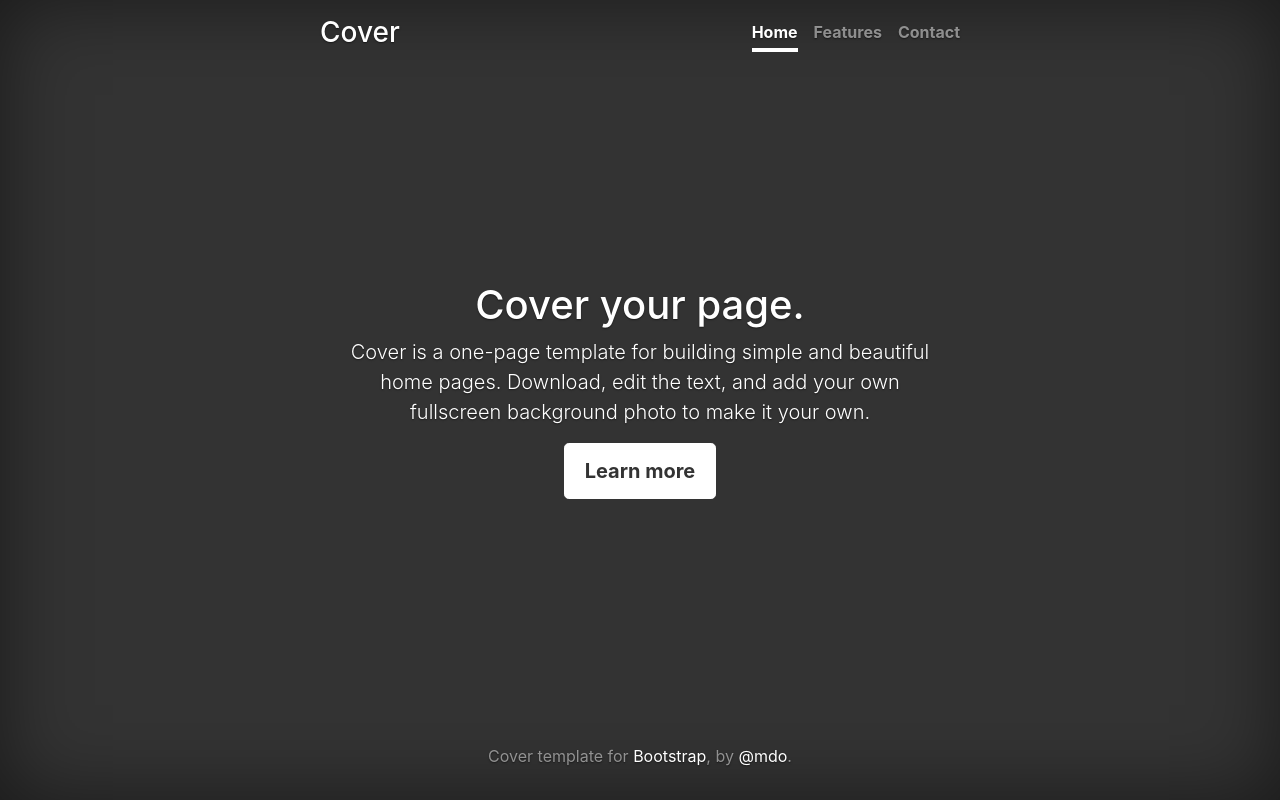
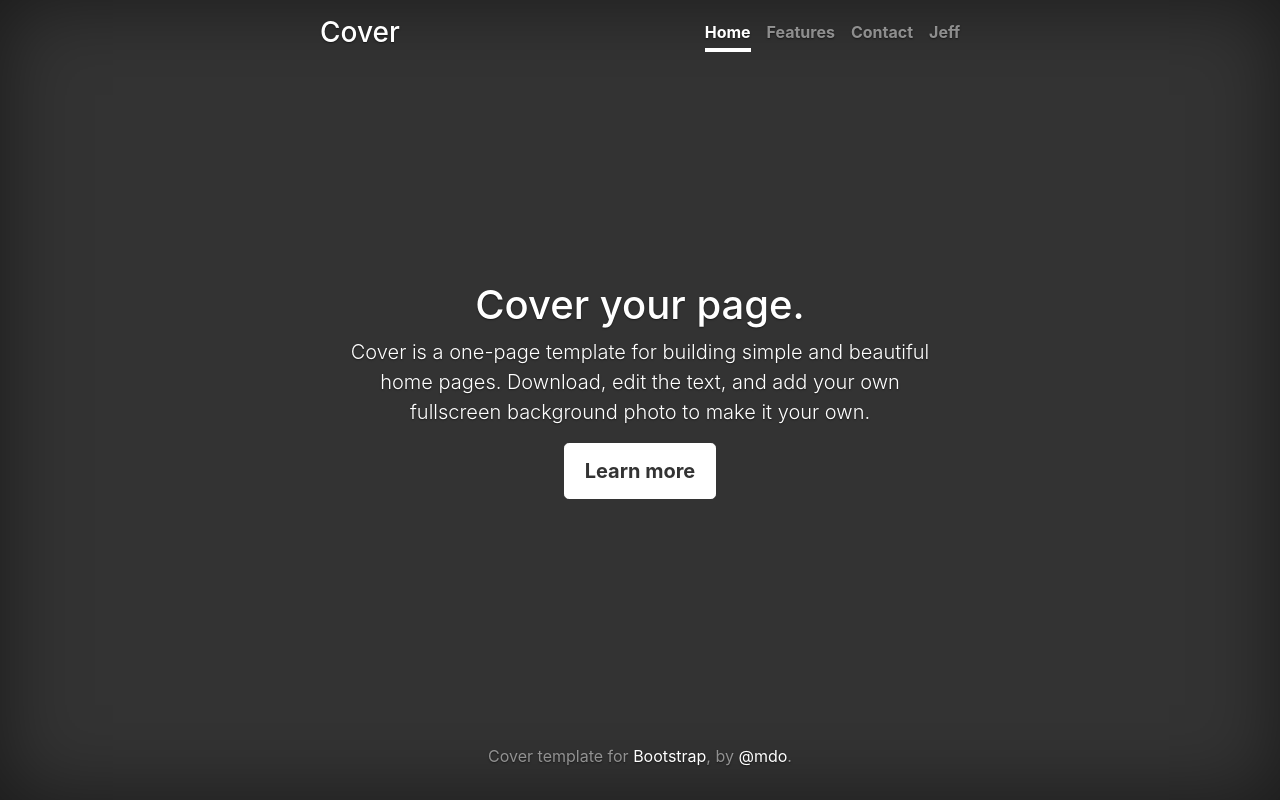
Before and after one commit to c85645/gitPractice, a plain HTML site: page index.html in a window 1280 px wide. Drawn offline with nearby package versions, Linux system fonts and the light colour scheme.

Commit message:
Add Jeff tag

```diff
--- a/index.html
+++ b/index.html
@@ -27,6 +27,7 @@
             <a class="nav-link active" href="#">Home</a>
             <a class="nav-link" href="#">Features</a>
             <a class="nav-link" href="#">Contact</a>
+            <a class="nav-link" href="#">Jeff</a>
           </nav>
         </div>
       </header>
```
